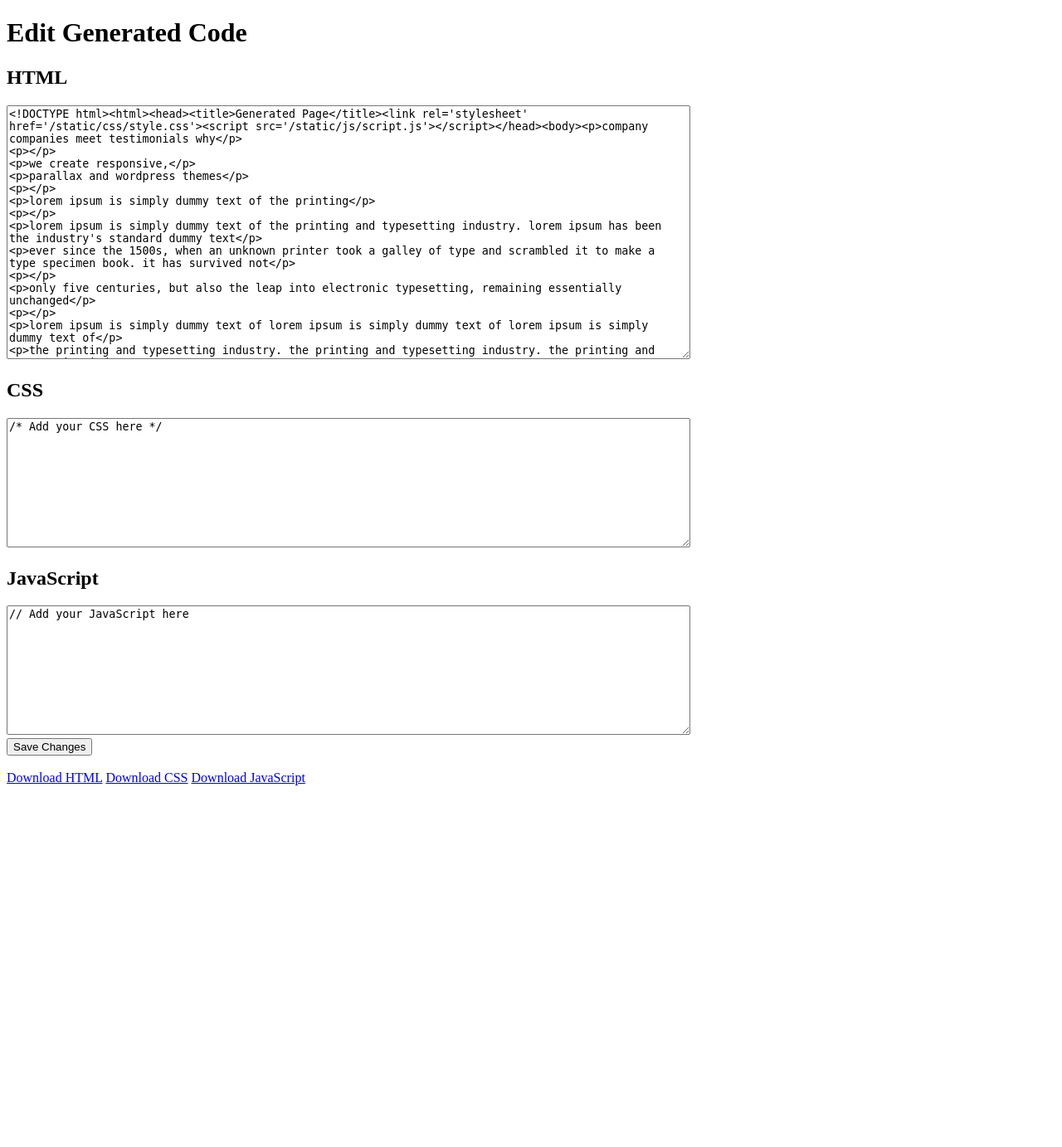
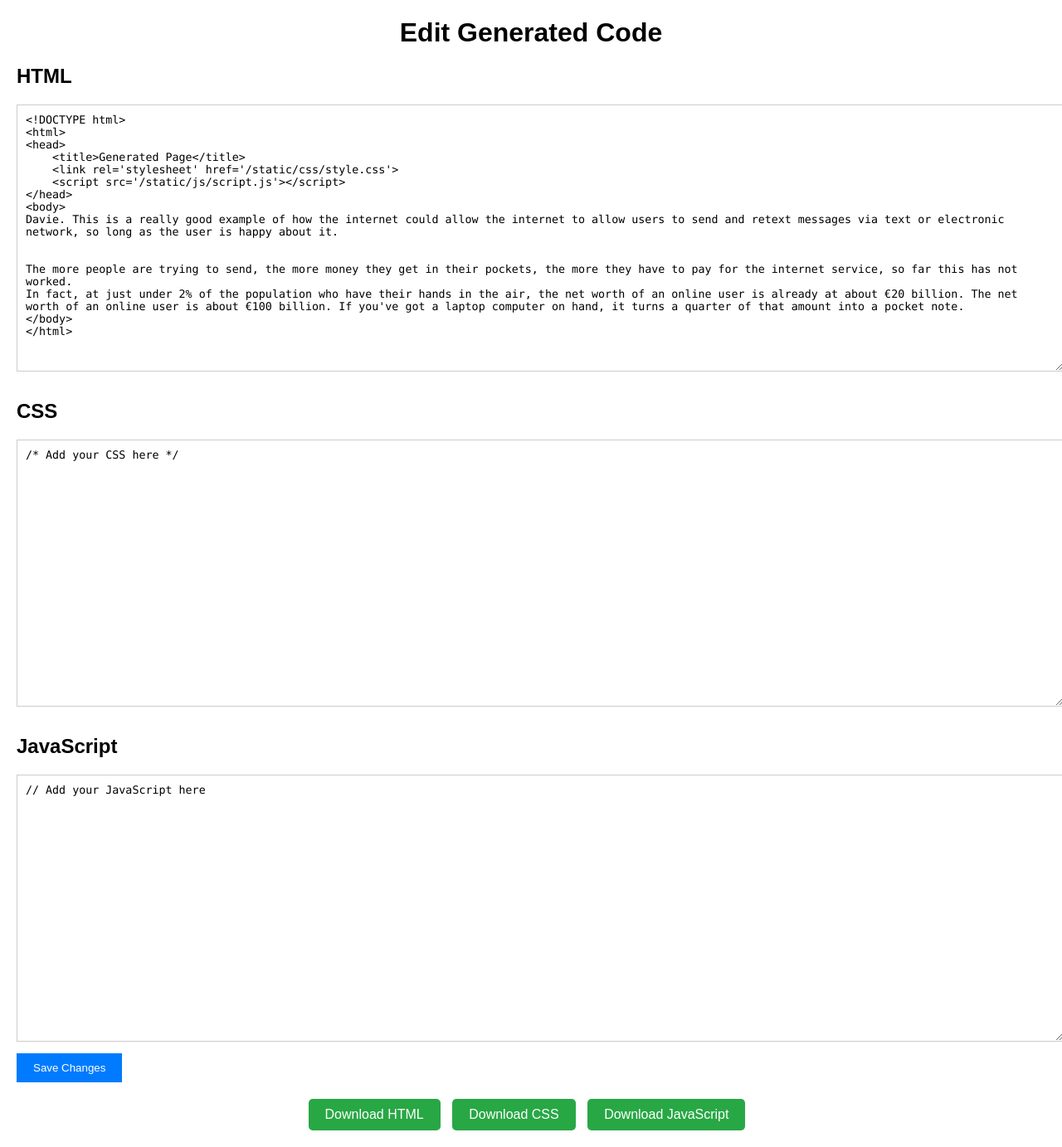
Before and after one commit to kisalnelaka/ezweb, a Flask app: page /edit in a window 1280 px wide. Shown: the whole page at 83% size. Before the commit the page ends 947 px from the top, so only its background shows below. Run offline with Flask 3, Linux system fonts and the light colour scheme.

Commit message:
added styles and added nurel network

```diff
--- a/app.py
+++ b/app.py
@@ -1,12 +1,19 @@
 import os
+import re
 from flask import Flask, request, render_template, redirect, url_for, send_from_directory
 from PIL import Image
 import pytesseract
 import fitz  # PyMuPDF
+from transformers import AutoModelForCausalLM, AutoTokenizer, pipeline
 
 app = Flask(__name__)
 app.config['UPLOAD_FOLDER'] = 'uploads'
 app.config['GENERATED_FOLDER'] = 'static'
+
+# Load a smaller pre-trained model
+tokenizer = AutoTokenizer.from_pretrained("distilgpt2")
+model = AutoModelForCausalLM.from_pretrained("distilgpt2")
+text_generation = pipeline("text-generation", model=model, tokenizer=tokenizer)
 
 def extract_text_from_image(image_path):
     image = Image.open(image_path)
@@ -21,30 +28,47 @@ def extract_text_from_pdf(pdf_path):
         text += page.get_text()
     return text
 
+def detect_colors_and_images(description):
+    colors = set(re.findall(r'#[0-9a-fA-F]{6}|#[0-9a-fA-F]{3}', description))
+    image_urls = re.findall(r'(http[s]?://(?:[a-zA-Z]|[0-9]|[$-_@.&+]|[!*\\(\\),]|(?:%[0-9a-fA-F][0-9a-fA-F]))+\.(?:png|jpg|jpeg|gif))', description)
+    return colors, image_urls
+
 def generate_code_from_description(description):
-    # Simplistic parser to convert text to HTML, CSS, and JS
-    lines = description.split('\n')
-    html_content = ''
-    for line in lines:
-        line = line.strip().lower()
-        if 'header' in line:
-            html_content += f'<header>{line.replace("header", "").strip()}</header>\n'
-        elif 'footer' in line:
-            html_content += f'<footer>{line.replace("footer", "").strip()}</footer>\n'
-        elif 'button' in line:
-            html_content += f'<button>{line.replace("button", "").strip()}</button>\n'
-        elif 'image' in line:
-            html_content += f'<img src="{line.replace("image", "").strip()}" alt="image">\n'
-        elif 'link' in line:
-            html_content += f'<a href="{line.replace("link", "").strip()}">Link</a>\n'
-        else:
-            html_content += f'<p>{line}</p>\n'
+    colors, image_urls = detect_colors_and_images(description)
 
-    html_code = f"<!DOCTYPE html><html><head><title>Generated Page</title><link rel='stylesheet' href='/static/css/style.css'><script src='/static/js/script.js'></script></head><body>{html_content}</body></html>"
-    css_code = "/* Add your CSS here */"
+    # Use the model to generate code
+    result = text_generation(description, max_length=512, num_return_sequences=1)
+    generated_code = result[0]['generated_text']
+
+    html_content = generated_code
+
+    # Embed detected images in HTML
+    for image_url in image_urls:
+        html_content += f'<img src="{image_url}" alt="Image">\n'
+
+    css_code = "/* Add your CSS here */\n"
+    for color in colors:
+        css_code += f".color-{color.lstrip('#')} {{ color: {color}; }}\n"
+
     js_code = "// Add your JavaScript here"
 
+    html_code = f"""<!DOCTYPE html>
+<html>
+<head>
+    <title>Generated Page</title>
+    <link rel='stylesheet' href='/static/css/style.css'>
+    <script src='/static/js/script.js'></script>
+</head>
+<body>
+{html_content}
+</body>
+</html>"""
+
     # Save the files
+    os.makedirs(os.path.join(app.config['GENERATED_FOLDER'], 'html'), exist_ok=True)
+    os.makedirs(os.path.join(app.config['GENERATED_FOLDER'], 'css'), exist_ok=True)
+    os.makedirs(os.path.join(app.config['GENERATED_FOLDER'], 'js'), exist_ok=True)
+
     with open(os.path.join(app.config['GENERATED_FOLDER'], 'html', 'generated.html'), 'w') as html_file:
         html_file.write(html_code)
     with open(os.path.join(app.config['GENERATED_FOLDER'], 'css', 'style.css'), 'w') as css_file:
@@ -107,17 +131,12 @@ def edit_code():
 
 @app.route('/download/<filename>')
 def download_file(filename):
-    return send_from_directory(app.config['GENERATED_FOLDER'], filename)
+    directory, filename = os.path.split(filename)
+    return send_from_directory(os.path.join(app.config['GENERATED_FOLDER'], directory), filename)
 
 if __name__ == "__main__":
-    if not os.path.exists(app.config['UPLOAD_FOLDER']):
-        os.makedirs(app.config['UPLOAD_FOLDER'])
-    if not os.path.exists(app.config['GENERATED_FOLDER']):
-        os.makedirs(app.config['GENERATED_FOLDER'])
-    if not os.path.exists(os.path.join(app.config['GENERATED_FOLDER'], 'html')):
-        os.makedirs(os.path.join(app.config['GENERATED_FOLDER'], 'html'))
-    if not os.path.exists(os.path.join(app.config['GENERATED_FOLDER'], 'css')):
-        os.makedirs(os.path.join(app.config['GENERATED_FOLDER'], 'css'))
-    if not os.path.exists(os.path.join(app.config['GENERATED_FOLDER'], 'js')):
-        os.makedirs(os.path.join(app.config['GENERATED_FOLDER'], 'js'))
+    os.makedirs(app.config['UPLOAD_FOLDER'], exist_ok=True)
+    os.makedirs(os.path.join(app.config['GENERATED_FOLDER'], 'html'), exist_ok=True)
+    os.makedirs(os.path.join(app.config['GENERATED_FOLDER'], 'css'), exist_ok=True)
+    os.makedirs(os.path.join(app.config['GENERATED_FOLDER'], 'js'), exist_ok=True)
     app.run(debug=True)
--- a/static/html/generated.html
+++ b/static/html/generated.html
@@ -1,16 +1,15 @@
-<!DOCTYPE html><html><head><title>Generated Page</title><link rel='stylesheet' href='/static/css/style.css'><script src='/static/js/script.js'></script></head><body><p>company companies meet testimonials why</p>
-<p></p>
-<p>we create responsive,</p>
-<p>parallax and wordpress themes</p>
-<p></p>
-<p>lorem ipsum is simply dummy text of the printing</p>
-<p></p>
-<p>lorem ipsum is simply dummy text of the printing and typesetting industry. lorem ipsum has been the industry's standard dummy text</p>
-<p>ever since the 1500s, when an unknown printer took a galley of type and scrambled it to make a type specimen book. it has survived not</p>
-<p></p>
-<p>only five centuries, but also the leap into electronic typesetting, remaining essentially unchanged</p>
-<p></p>
-<p>lorem ipsum is simply dummy text of lorem ipsum is simply dummy text of lorem ipsum is simply dummy text of</p>
-<p>the printing and typesetting industry. the printing and typesetting industry. the printing and typesetting industry.</p>
-<p></p>
-</body></html>
+<!DOCTYPE html>
+<html>
+<head>
+    <title>Generated Page</title>
+    <link rel='stylesheet' href='/static/css/style.css'>
+    <script src='/static/js/script.js'></script>
+</head>
+<body>
+Davie. This is a really good example of how the internet could allow the internet to allow users to send and retext messages via text or electronic network, so long as the user is happy about it.
+
+
+The more people are trying to send, the more money they get in their pockets, the more they have to pay for the internet service, so far this has not worked.
+In fact, at just under 2% of the population who have their hands in the air, the net worth of an online user is already at about €20 billion. The net worth of an online user is about €100 billion. If you've got a laptop computer on hand, it turns a quarter of that amount into a pocket note.
+</body>
+</html>
--- a/templates/edit.html
+++ b/templates/edit.html
@@ -4,22 +4,71 @@
     <meta charset="UTF-8">
     <meta name="viewport" content="width=device-width, initial-scale=1.0">
     <title>Edit Generated Code</title>
+    <style>
+        body {
+            font-family: Arial, sans-serif;
+            margin: 20px;
+        }
+        h1 {
+            text-align: center;
+            margin-bottom: 20px;
+        }
+        form {
+            margin-top: 20px;
+        }
+        textarea {
+            width: 100%;
+            height: 300px;
+            padding: 10px;
+            margin-bottom: 10px;
+            border: 1px solid #ccc;
+            resize: vertical;
+            font-family: Consolas, monospace;
+        }
+        input[type="submit"] {
+            padding: 10px 20px;
+            background-color: #007bff;
+            color: white;
+            border: none;
+            cursor: pointer;
+        }
+        input[type="submit"]:hover {
+            background-color: #0056b3;
+        }
+        .download-links {
+            margin-top: 20px;
+            text-align: center;
+        }
+        .download-links a {
+            display: inline-block;
+            padding: 10px 20px;
+            margin-right: 10px;
+            background-color: #28a745;
+            color: white;
+            text-decoration: none;
+            border-radius: 5px;
+        }
+        .download-links a:hover {
+            background-color: #218838;
+        }
+    </style>
 </head>
 <body>
     <h1>Edit Generated Code</h1>
     <form method="post">
         <h2>HTML</h2>
-        <textarea name="html" rows="20" cols="100">{{ html_code }}</textarea>
+        <textarea name="html" placeholder="Enter HTML code..." rows="10">{{ html_code }}</textarea>
         <h2>CSS</h2>
-        <textarea name="css" rows="10" cols="100">{{ css_code }}</textarea>
+        <textarea name="css" placeholder="Enter CSS code..." rows="5">{{ css_code }}</textarea>
         <h2>JavaScript</h2>
-        <textarea name="js" rows="10" cols="100">{{ js_code }}</textarea>
+        <textarea name="js" placeholder="Enter JavaScript code..." rows="5">{{ js_code }}</textarea>
         <br>
         <input type="submit" value="Save Changes">
     </form>
-    <br>
-    <a href="/static/html/generated.html" download="generated.html">Download HTML</a>
-    <a href="/static/css/style.css" download="style.css">Download CSS</a>
-    <a href="/static/js/script.js" download="script.js">Download JavaScript</a>
+    <div class="download-links">
+        <a href="{{ url_for('download_file', filename='html/generated.html') }}" download="generated.html">Download HTML</a>
+        <a href="{{ url_for('download_file', filename='css/style.css') }}" download="style.css">Download CSS</a>
+        <a href="{{ url_for('download_file', filename='js/script.js') }}" download="script.js">Download JavaScript</a>
+    </div>
 </body>
 </html>
```
Also changed, not shown: templates/index.html (+28 -0 lines), static/css/style.css (line endings or trailing spaces).
